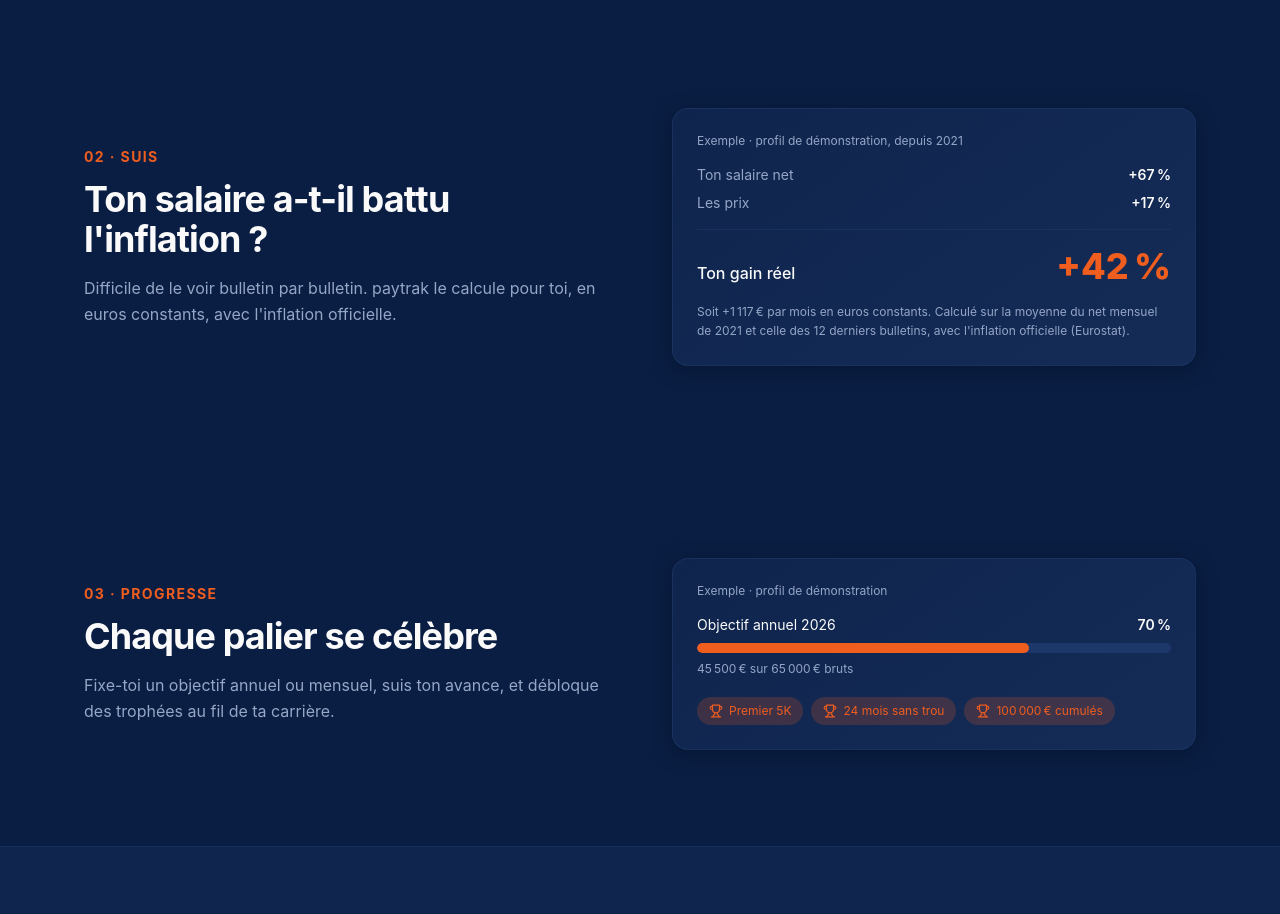
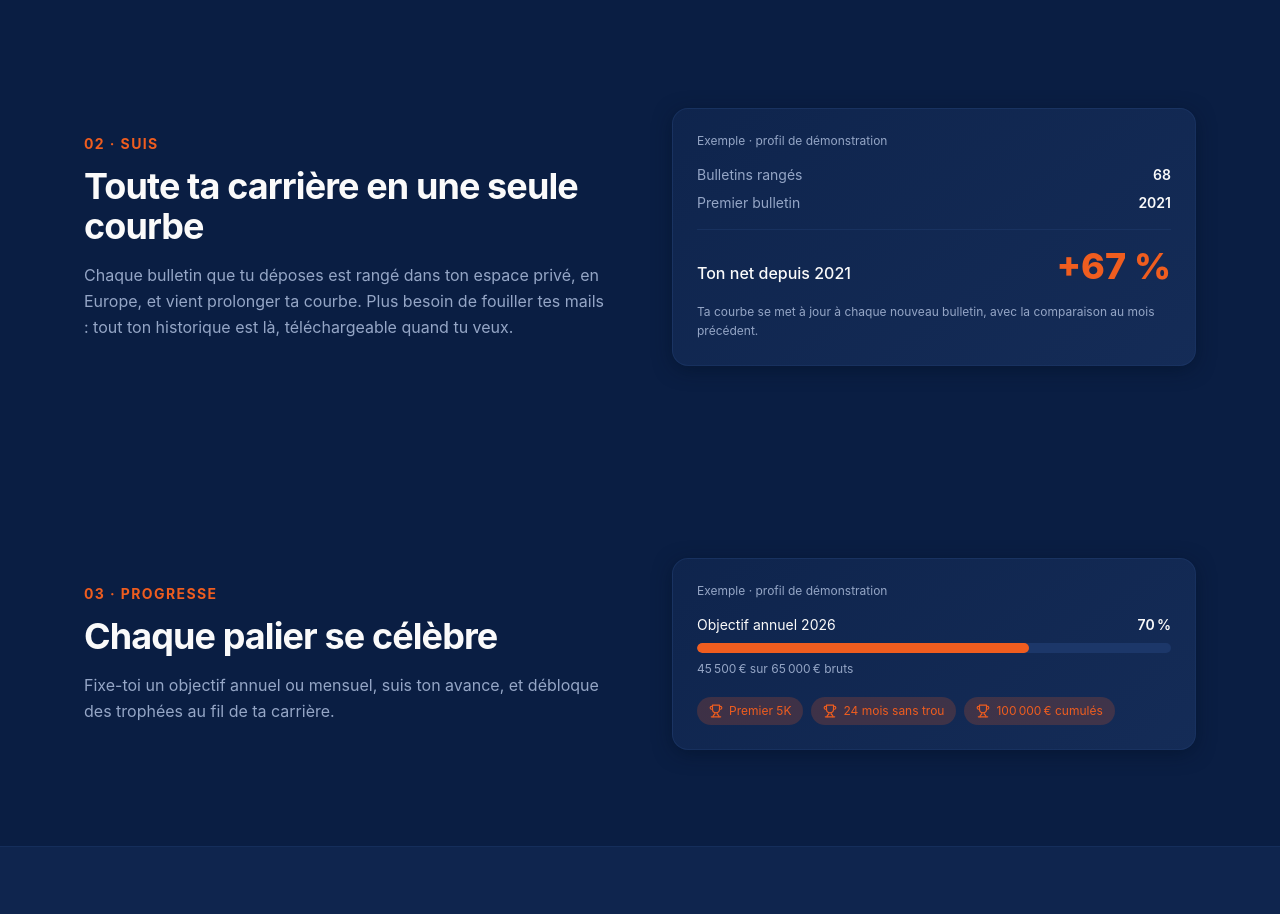
Before and after one commit to baptisterandis-coder/paytrack, a Next.js app: page / in a window 1280 px wide. Shown: the part 1220-2134 px from the top of the page. Built offline with nearby package versions, Linux system fonts and the light colour scheme; no server answers.

Commit message:
home : section Suis centree sur stockage et courbe, sans inflation

```diff
--- a/app/page.tsx
+++ b/app/page.tsx
@@ -126,32 +126,32 @@ export default async function Home() {
           <div className={GRILLE}>
             <div>
               <Etiquette numero="02" verbe="Suis" />
-              <h2 className="text-3xl sm:text-4xl font-bold tracking-tight">{"Ton salaire a-t-il battu l'inflation ?"}</h2>
+              <h2 className="text-3xl sm:text-4xl font-bold tracking-tight">{"Toute ta carrière en une seule courbe"}</h2>
               <p className="mt-4 text-muted-foreground leading-relaxed">
                 {
-                  "Difficile de le voir bulletin par bulletin. paytrak le calcule pour toi, en euros constants, avec l'inflation officielle."
+                  "Chaque bulletin que tu déposes est rangé dans ton espace privé, en Europe, et vient prolonger ta courbe. Plus besoin de fouiller tes mails : tout ton historique est là, téléchargeable quand tu veux."
                 }
               </p>
             </div>
             <div className={CARTE + " p-6"}>
-              <p className="text-xs text-muted-foreground mb-4">{"Exemple · profil de démonstration, depuis 2021"}</p>
+              <p className="text-xs text-muted-foreground mb-4">{"Exemple · profil de démonstration"}</p>
               <div className="space-y-2 text-sm">
                 <div className="flex justify-between">
-                  <span className="text-muted-foreground">{"Ton salaire net"}</span>
-                  <span className="font-semibold">{"+67 %"}</span>
+                  <span className="text-muted-foreground">{"Bulletins rangés"}</span>
+                  <span className="font-semibold">{"68"}</span>
                 </div>
                 <div className="flex justify-between">
-                  <span className="text-muted-foreground">{"Les prix"}</span>
-                  <span className="font-semibold">{"+17 %"}</span>
+                  <span className="text-muted-foreground">{"Premier bulletin"}</span>
+                  <span className="font-semibold">{"2021"}</span>
                 </div>
               </div>
               <div className="mt-4 pt-4 border-t border-border/50 flex items-baseline justify-between">
-                <span className="font-medium">{"Ton gain réel"}</span>
-                <span className="text-4xl font-extrabold text-primary">{"+42 %"}</span>
+                <span className="font-medium">{"Ton net depuis 2021"}</span>
+                <span className="text-4xl font-extrabold text-primary">{"+67 %"}</span>
               </div>
               <p className="mt-4 text-xs text-muted-foreground leading-relaxed">
                 {
-                  "Soit +1 117 € par mois en euros constants. Calculé sur la moyenne du net mensuel de 2021 et celle des 12 derniers bulletins, avec l'inflation officielle (Eurostat)."
+                  "Ta courbe se met à jour à chaque nouveau bulletin, avec la comparaison au mois précédent."
                 }
               </p>
             </div>
```
